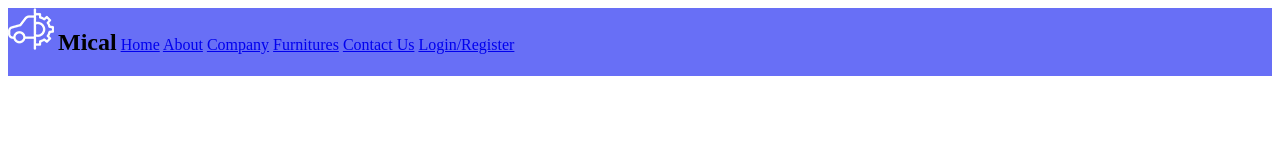
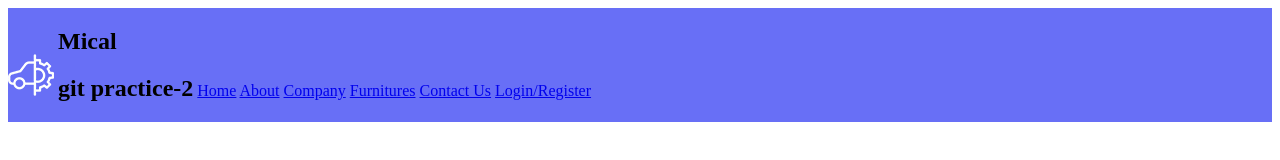
Before and after one commit to Muzahidul987/practice-2, a plain HTML site: page index.html in a window 1280 px wide. Drawn offline with Linux system fonts and the light colour scheme.

Commit message:
2nd commit

```diff
--- a/index.html
+++ b/index.html
@@ -17,6 +17,7 @@
         </div>
         <div class="name">
             <h2>Mical</h2>
+            <h2>git practice-2</h2>
         </div>
         <div class="option">
             <a href="#">Home</a>
```
